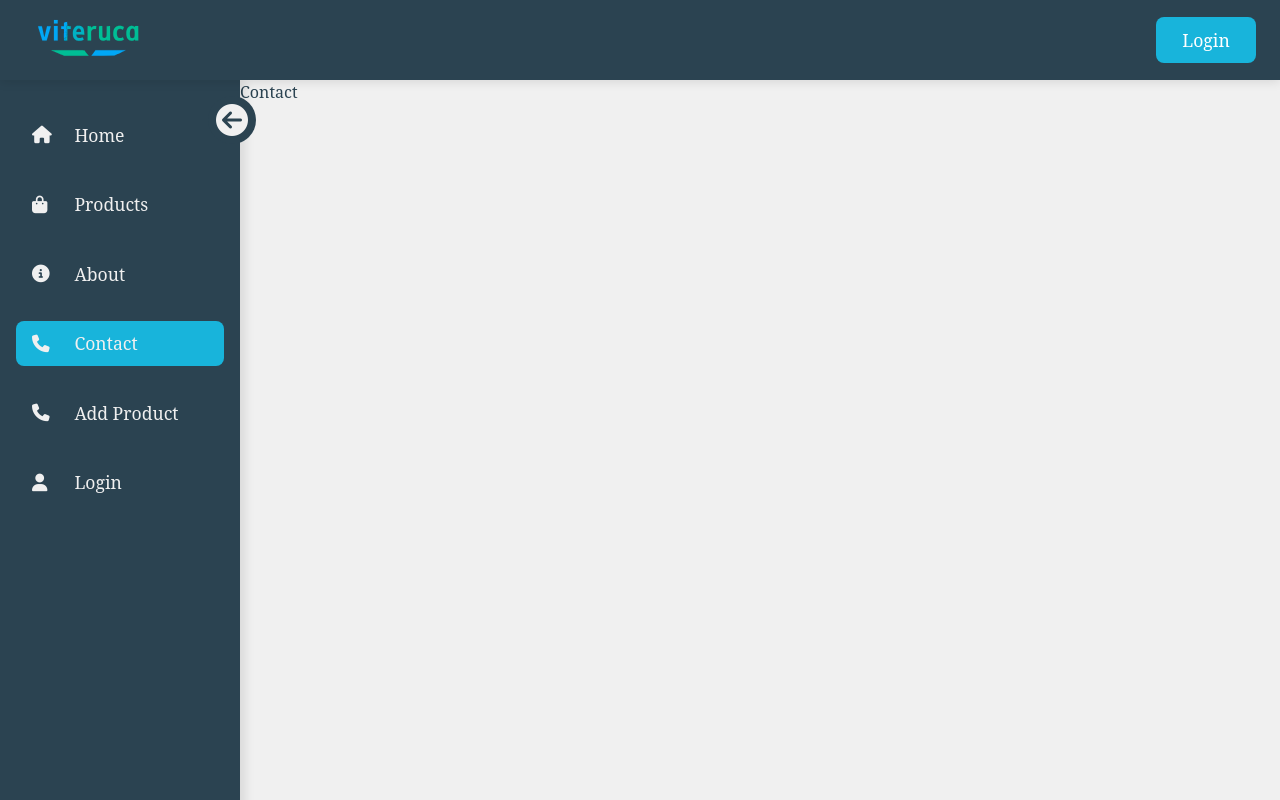
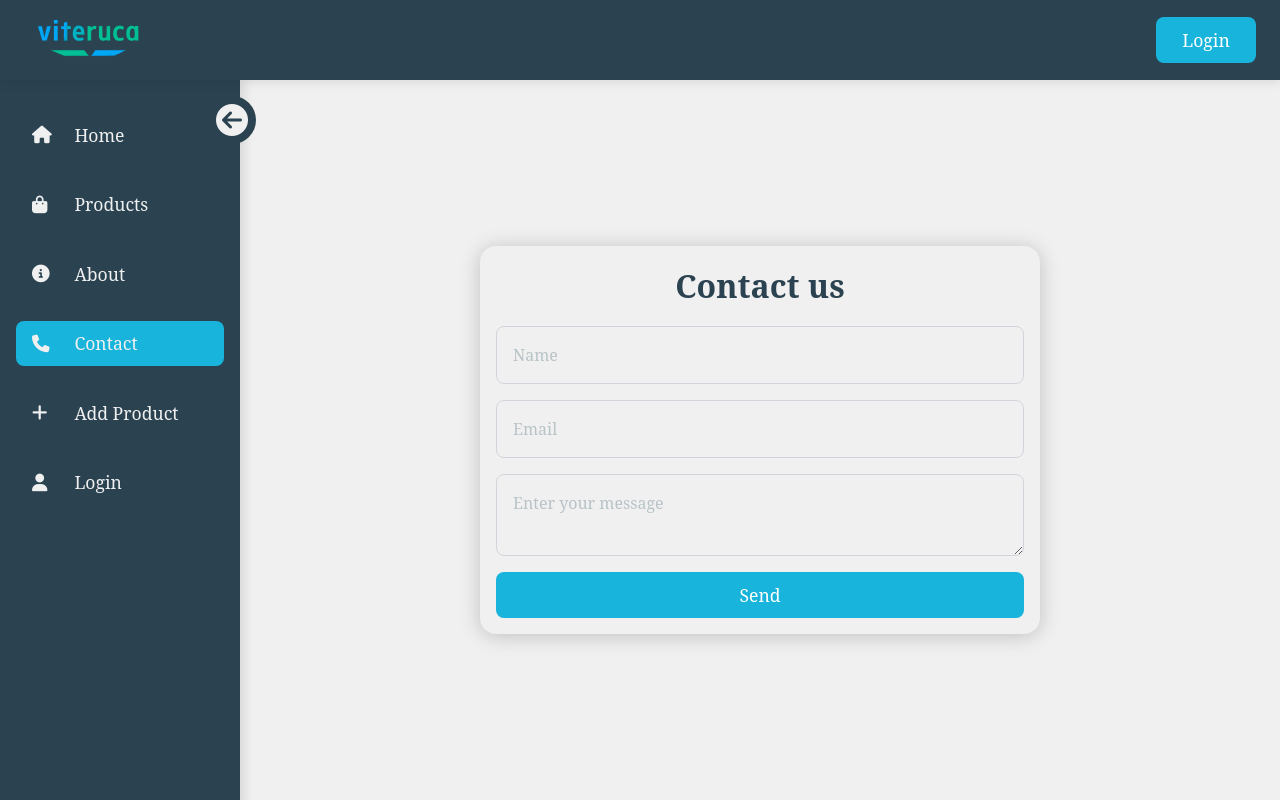
Before and after one commit to youssefmagdyjuo/Winter-Internship-2026-Task-02, a React (Vite) app in the folder Frontend/: page /contact in a window 1280 px wide. Built offline with nearby package versions, Linux system fonts and the light colour scheme.

Commit message:
create contact page

```diff
--- a/Frontend/package.json
+++ b/Frontend/package.json
@@ -10,6 +10,7 @@
     "preview": "vite preview"
   },
   "dependencies": {
+    "@formspree/react": "^3.0.0",
     "@reduxjs/toolkit": "^2.11.2",
     "@tailwindcss/vite": "^4.1.18",
     "axios": "^1.13.2",
--- a/Frontend/src/components/Button.jsx
+++ b/Frontend/src/components/Button.jsx
@@ -1,7 +1,7 @@
 import React from 'react'
 
-export default function Button({ onClick, children, style }) {
+export default function Button({ onClick, children, style,disabled }) {
     return (
-        <button className={`btn ${style}`} onClick={onClick}>{children}</button>
+        <button disabled={disabled} className={`btn ${style}`} onClick={onClick}>{children}</button>
     )
 }
--- a/Frontend/src/components/FormLayout.jsx
+++ b/Frontend/src/components/FormLayout.jsx
@@ -1,14 +1,16 @@
 import React from 'react'
 
-export default function FormLayout({ onSubmit , children ,enctype,method,action}) {
+export default function FormLayout({ onSubmit, children, enctype, method, action }) {
     return (
+        <div className='form_container'>
             <form
-            onSubmit={onSubmit}
-            method={method}
-            action={action}
-            encType={enctype}
+                onSubmit={onSubmit}
+                method={method}
+                action={action}
+                encType={enctype}
             >
                 {children}
             </form>
+        </div>
     )
 }
--- a/Frontend/src/components/Input.jsx
+++ b/Frontend/src/components/Input.jsx
@@ -10,10 +10,12 @@ const Input = forwardRef(({
     name,
     style,
     id,
-    list
+    list,
+    required
 }, ref) => {
     return (
         <input
+
             ref={ref}
             className="input"
             type={type}
@@ -26,6 +28,7 @@ const Input = forwardRef(({
             style={style}
             id={id}
             list={list}
+            required={required}
         />
     );
 });
--- a/Frontend/src/components/SideNavBar.jsx
+++ b/Frontend/src/components/SideNavBar.jsx
@@ -15,9 +15,8 @@ export default function SideNavBar() {
         { name: 'Products', path: '/products', icon: 'fa-bag-shopping' },
         { name: 'About', path: '/about', icon: 'fa-info-circle' },
         { name: 'Contact', path: '/contact', icon: 'fa-phone' },
-        { name: 'Add Product', path: '/add-product', icon: 'fa-phone' },
+        { name: 'Add Product', path: '/add-product', icon: 'fa-plus' },
     ]);
-
     const isActiveLink = (path) => location.pathname === path;
     return (
         <div className={`side_navbar_container ${isOpen ? 'navBar_opened' : 'navBar_closed'}`}>
--- a/Frontend/src/index.css
+++ b/Frontend/src/index.css
@@ -144,12 +144,15 @@ h2 {
     box-shadow: 0 0 1rem rgba(0, 0, 0, 0.183);
     padding: 1rem;
 }
-.flex{
+
+.flex {
     display: flex;
 }
-.none{
+
+.none {
     display: none;
 }
+
 /* ===========navBar============= */
 /*upper navbar*/
 .upper_navbar_container {
@@ -348,6 +351,15 @@ h2 {
 
 }
 
+/* =============form============= */
+
+.form_container {
+    height: calc(100vh - 5rem);
+    display: flex;
+    align-items: center;
+    justify-content: center;
+}
+
 form {
     display: flex;
     flex-direction: column;
@@ -356,13 +368,12 @@ form {
     gap: 1rem;
     width: 100%;
     max-width: 35rem;
-    margin: 2rem auto;
     /* margin-top: 10rem; */
     box-shadow: 0 2px 20px rgba(0, 0, 0, 0.205);
     padding: 1rem;
     border-radius: 1rem;
     height: fit-content;
-    background: rgba(12, 12, 12, 0);
+    background: var(--white);
 }
 
 form ::placeholder {
--- a/Frontend/src/pages/Contact.jsx
+++ b/Frontend/src/pages/Contact.jsx
@@ -1,13 +1,95 @@
-import React, { useEffect } from 'react'
+import FormLayout from '../components/FormLayout'
+import Input from '../components/Input'
+import Button from '../components/Button'
+import { useForm, ValidationError } from '@formspree/react';
+import { useState } from 'react'
+import { Link } from 'react-router-dom'
+import PopUpLayout from '../components/PopUpLayout'
+export default function Contact() {
 
-export default function Contact() {
-    // useEffect(()=>{
-    //     console.log('test');
+    const [contactData, setContactData] = useState({
+        userName: '',
+        email: '',
+        message: ''
+    })
+    const [state, handleSubmit] = useForm("mwvbjqqj");
+    if (state.succeeded) {
+        return <PopUpLayout open={true}>
+            <div className=' flex flex-col justify-between gap-4'>
+                <p className='text-xl text-center'>
+                    Thanks for reaching out! Your message
+                    has been sent successfully.
+                    We’ll contact you soon
+                    <span className='text-green-500 text-4xl font-bold' dangerouslySetInnerHTML={{ __html: " &check;" }}></span>
+                </p>
+                <div className='flex gap-2 justify-center'>
+                    <Link to={'/'}>
+                        <Button style={'btn-primary'}>
+                            Go to home
+                        </Button>
+                    </Link>
+                    <div>
+                        <Button onClick={() => window.location.reload()} style={'btn-secondary'}>
+                            Send another message
+                        </Button>
+                    </div>
 
-    // },[])
+                </div>
+            </div>
+        </PopUpLayout>;
+    }
     return (
         <div>
-            Contact
+            <FormLayout
+                onSubmit={handleSubmit}
+            >
+                <h2 className="title">Contact us</h2>
+                <Input
+                    type={'text'}
+                    required
+                    value={contactData.userName}
+                    placeholder={'Name'}
+                    name={'name'}
+                    onChange={(e) => { setContactData(prev => ({ ...prev, userName: e.target.value })) }}
+                />
+                <ValidationError
+                    prefix="Name"
+                    field="name"
+                    errors={state.errors}
+                />
+                <Input
+                    type={'email'}
+                    required
+                    value={contactData.email}
+                    placeholder={'Email'}
+                    name={'email'}
+                    onChange={(e) => { setContactData(prev => ({ ...prev, email: e.target.value })) }}
+                />
+                <ValidationError
+                    prefix="Email"
+                    field="email"
+                    errors={state.errors}
+                />
+                <textarea
+                    required
+                    className='input'
+                    value={contactData.message}
+                    name='message'
+                    placeholder={'Enter your message'}
+                    onChange={(e) => { setContactData(prev => ({ ...prev, message: e.target.value })) }}
+                />
+                <ValidationError
+                    prefix="Message"
+                    field="message"
+                    errors={state.errors}
+                />
+                <Button
+                    disabled={state.submitting}
+                    type={'submit'}
+                    style={'btn-primary'}>
+                    Send
+                </Button>
+            </FormLayout>
         </div>
     )
 }
```
